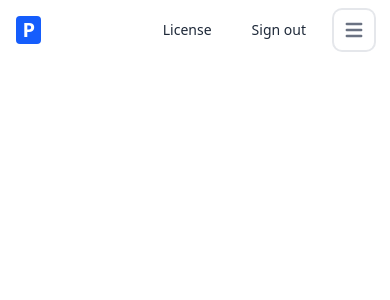
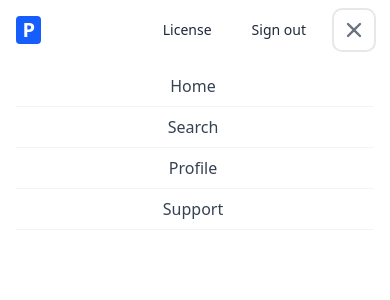
Before and after one commit to WRT4/SC2006-ParkSmart, a React (Vite) app in the folder lab3/: page /searchpage in a window 390 px wide. Both pictures are taken after a click on the button "Open main menu". Shown: the top 300 px of the page. Built offline with nearby package versions, Linux system fonts and the light colour scheme; no server answers.

Commit message:
fix: fix header toggle

```diff
--- a/lab3/src/components/Header.jsx
+++ b/lab3/src/components/Header.jsx
@@ -1,9 +1,13 @@
 import { Link, useNavigate } from "react-router-dom";
 import { getAuth, signOut } from "firebase/auth";
+import { useState } from "react";
+
 import Title from "./Title";
 
 export default function Header() {
+  const [isMenuOpen, setIsMenuOpen] = useState(false);
   const navigate = useNavigate();
+
   return (
     <header>
       <nav className="border-gray-200 bg-white px-4 py-2.5 lg:px-6 dark:bg-gray-800">
@@ -39,11 +43,12 @@ export default function Header() {
               type="button"
               className="ml-1 inline-flex items-center rounded-lg p-2 text-sm text-gray-500 hover:bg-gray-100 focus:ring-2 focus:ring-gray-200 focus:outline-none lg:hidden dark:text-gray-400 dark:hover:bg-gray-700 dark:focus:ring-gray-600"
               aria-controls="mobile-menu-2"
-              aria-expanded="false"
+              aria-expanded={isMenuOpen}
+              onClick={() => setIsMenuOpen(!isMenuOpen)}
             >
               <span className="sr-only">Open main menu</span>
               <svg
-                className="h-6 w-6"
+                className={`h-6 w-6 ${isMenuOpen ? "hidden" : "block"}`}
                 fill="currentColor"
                 viewBox="0 0 20 20"
                 xmlns="http://www.w3.org/2000/svg"
@@ -55,7 +60,7 @@ export default function Header() {
                 ></path>
               </svg>
               <svg
-                className="hidden h-6 w-6"
+                className={`h-6 w-6 ${isMenuOpen ? "block" : "hidden"}`}
                 fill="currentColor"
                 viewBox="0 0 20 20"
                 xmlns="http://www.w3.org/2000/svg"
@@ -69,7 +74,9 @@ export default function Header() {
             </button>
           </div>
           <div
-            className="hidden w-full items-center justify-between lg:order-1 lg:flex lg:w-auto"
+            className={`w-full items-center justify-between lg:order-1 lg:flex lg:w-auto ${
+              isMenuOpen ? "block" : "hidden"
+            }`}
             id="mobile-menu-2"
           >
             <ul className="mt-4 flex flex-col font-medium lg:mt-0 lg:flex-row lg:space-x-8">
```
